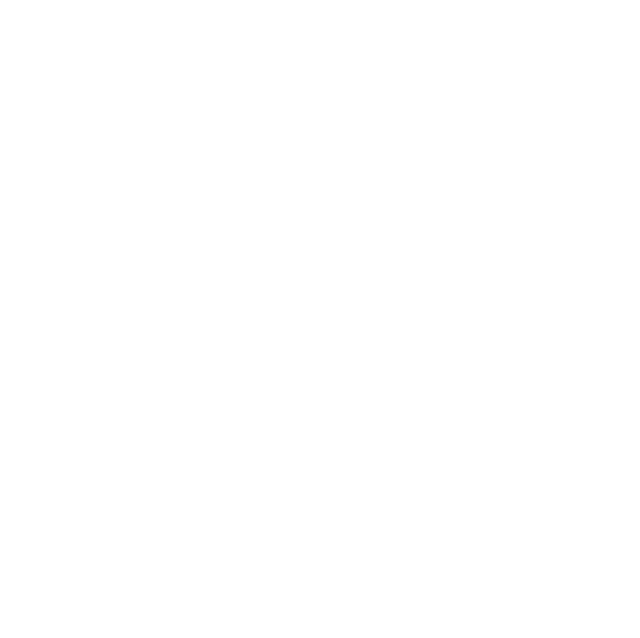
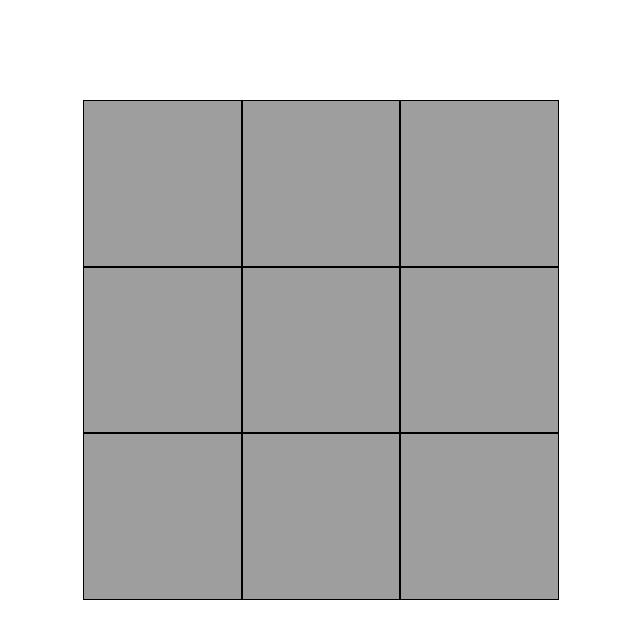
Before and after one commit to jaredmates/tic-tac-toe, a plain HTML site: page index.html in a window 1280 px wide. Shown: the whole page, without its empty margins (319-959 px from the left). Drawn offline with nearby package versions, Linux system fonts and the light colour scheme.

Commit message:
made gameboard

```diff
--- a/index.html
+++ b/index.html
@@ -14,6 +14,19 @@
     <title>Tic-Tac-Toe</title>
   </head>
   <body>
+    <div class="container">
+      <div class="square one"></div>
+      <div class="square two"></div>
+      <div class="square three"></div>
+
+      <div class="square four"></div>
+      <div class="square five"></div>
+      <div class="square six"></div>
+
+      <div class="square seven"></div>
+      <div class="square eight"></div>
+      <div class="square nine"></div>
+    </div>
     <script src="index.js"></script>
   </body>
 </html>
--- a/index.js
+++ b/index.js
@@ -0,0 +1,41 @@
+let players = {
+  player1: "X",
+  player2: "O",
+};
+
+let gameBoard = {
+  gameBoard: ["X", "O", "X", "O", "X", "O", "X", "O", "X"],
+};
+
+let displayController = {
+  // display X or O on square
+};
+
+// const personFactory = (name, age) => {
+//     const sayHello = () => console.log('hello!');
+//     return { name, age, sayHello };
+//   };
+
+let container = document.querySelector(".container");
+let squares = document.querySelectorAll(".square");
+
+// squares.forEach((square) => {
+//   // and for each one we add a 'click' listener
+//   square.addEventListener("click", () => {
+//     // if (player1)
+//     //   Call function that puts a zero if player 1
+//     //   Or do it in this statement
+//     // else
+//     // Call function that puts an x if player 2
+//   });
+// });
+
+// function addZero() {
+//     square.textContent = "O";
+// container.appendChild(square);
+
+// }
+// function addX() {
+//     square.textContent = "X";
+// container.appendChild(square);
+// }
--- a/styles.css
+++ b/styles.css
@@ -0,0 +1,26 @@
+.container {
+  margin-top: 100px;
+  width: 500px;
+  height: 500px;
+  display: grid;
+  grid-template-rows: repeat(3, 1fr);
+  grid-template-columns: repeat(3, 1fr);
+  grid-column-gap: 0px;
+  grid-row-gap: 0px;
+}
+
+.container > div {
+  background: #9e9e9e;
+  border: black 1px solid;
+}
+
+.container > div:hover {
+  box-shadow: inset 0 0 100px 100px rgba(255, 255, 255, 0.1);
+}
+
+.square {
+  font-size: 3rem;
+  display: flex;
+  justify-content: center;
+  align-items: center;
+}
```
